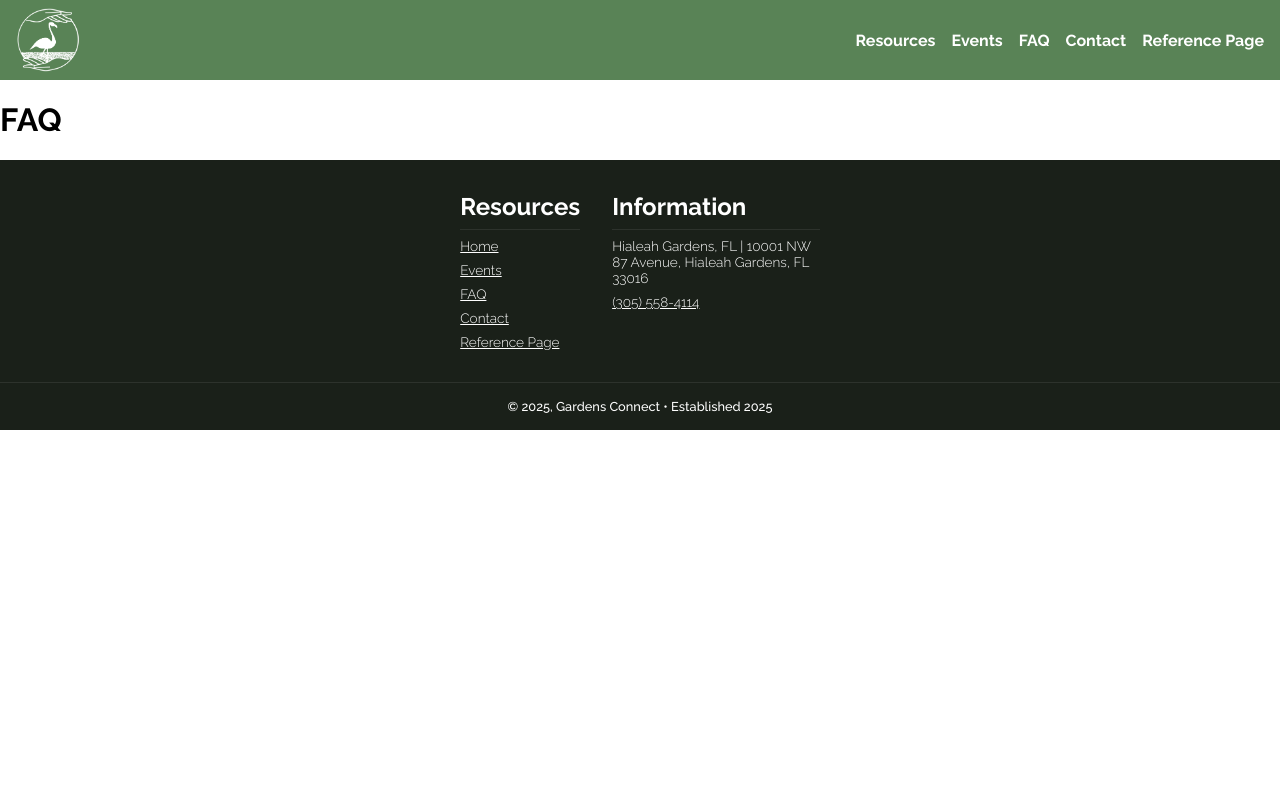
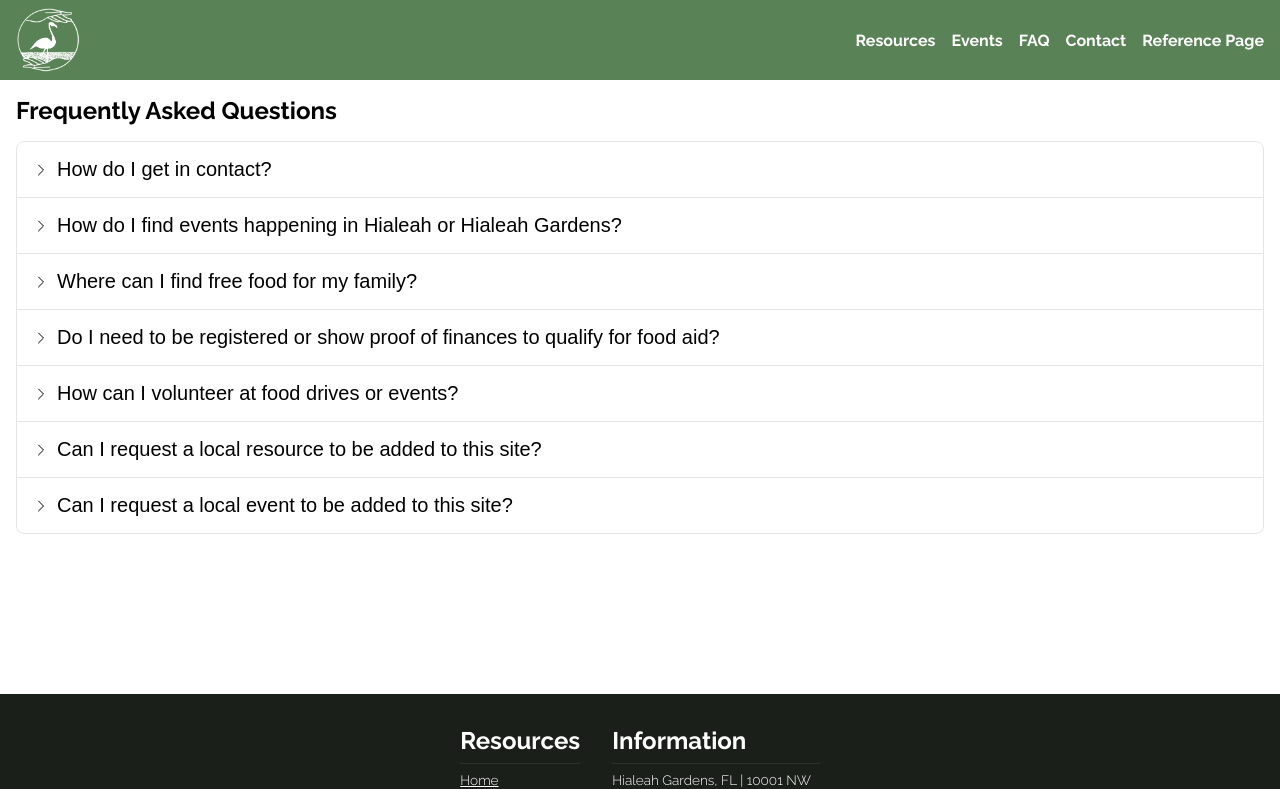
Before and after one commit to pandapog123/hialeah-timeline, a SvelteKit app: page /faq in a window 1280 px wide. Shown: the top 789 px of the page. Built offline with nearby package versions, Linux system fonts and the light colour scheme.

Commit message:
Scaffold for Success Contact Page

```diff
--- a/src/routes/faq/+page.svelte
+++ b/src/routes/faq/+page.svelte
@@ -1 +1,144 @@
-<h1> FAQ </h1>
+<script lang="ts">
+  import type { PageProps } from "./$types";
+
+  let { data }: PageProps = $props();
+
+  let currentFAQ: number | undefined = $state();
+</script>
+
+<section class="faq">
+  <h1>Frequently Asked Questions</h1>
+
+  <ul class="faq-accordion">
+    {#each data.faqs as faq, i}
+      <li class:selected={i === currentFAQ}>
+        <button
+          onclick={() => {
+            if (currentFAQ === i) {
+              currentFAQ = undefined;
+            } else {
+              currentFAQ = i;
+            }
+          }}
+        >
+          <svg
+            xmlns="http://www.w3.org/2000/svg"
+            fill="none"
+            viewBox="0 0 24 24"
+            stroke-width="1.5"
+            stroke="currentColor"
+            class="size-6"
+          >
+            <path
+              stroke-linecap="round"
+              stroke-linejoin="round"
+              d="m8.25 4.5 7.5 7.5-7.5 7.5"
+            />
+          </svg>
+
+          <p class="accordion-title">{faq.title}</p>
+        </button>
+
+        <div class="accordion-content" class:hidden={i !== currentFAQ}>
+          <div class="accordion-content-inner">
+            <div class="accordion-content-padding">
+              {faq.content}
+            </div>
+          </div>
+        </div>
+      </li>
+
+      {#if i !== data.faqs.length - 1}
+        <hr />
+      {/if}
+    {/each}
+  </ul>
+</section>
+
+<style>
+  * {
+    margin: 0;
+  }
+
+  section {
+    padding: 1rem;
+    padding-bottom: 10rem;
+    display: flex;
+    flex-direction: column;
+    gap: 1rem;
+  }
+
+  ul {
+    padding: 0;
+    list-style-type: none;
+  }
+
+  button {
+    background-color: transparent;
+    border: none;
+    padding: 1rem;
+    font-size: 1rem;
+
+    display: flex;
+    gap: 0.5rem;
+    align-items: center;
+    flex: 1;
+  }
+
+  .faq-accordion {
+    overflow: hidden;
+    border-radius: 0.5rem;
+    border: 1px solid rgba(0, 0, 0, 0.1);
+  }
+
+  svg {
+    width: 1rem;
+    height: 1rem;
+
+    transition: transform 200ms ease-in-out;
+  }
+
+  li {
+    display: flex;
+    flex-direction: column;
+  }
+
+  .accordion-title {
+    text-align: left;
+  }
+
+  li.selected svg {
+    transform: rotate(90deg);
+  }
+
+  hr {
+    border: none;
+    border-top: 1px solid rgba(0, 0, 0, 0.1);
+  }
+
+  .accordion-content {
+    display: grid;
+    grid-template-rows: 1fr;
+
+    transition: all 250ms ease-in-out;
+  }
+
+  .accordion-content.hidden {
+    grid-template-rows: 0fr;
+  }
+
+  .accordion-content-inner {
+    overflow: hidden;
+  }
+
+  .accordion-content-padding {
+    padding: 1rem;
+    padding-top: 0;
+  }
+
+  @media (min-width: 650px) {
+    .accordion-title {
+      font-size: 1.25rem;
+    }
+  }
+</style>
--- a/src/routes/faq/+page.ts
+++ b/src/routes/faq/+page.ts
@@ -2,8 +2,47 @@ import type { PageLoad } from "./$types";
 
 export const prerender = true;
 
+interface FAQElement {
+  title: string;
+  content: string;
+}
+
 export const load: PageLoad = async () => {
+  const FAQs: FAQElement[] = [
+    {
+      title: "How do I get in contact?",
+      content:
+        "fjdsakl;fjdskla;fjdklsa; fdlksajfl fjdaskl;f fdjsakl; fjkl;as ffjf fjdksla fjfds f fds dsa dfsa fds afd s f dsaf dsa fdsa fd safdsa fdsa f ds",
+    },
+    {
+      title: "How do I find events happening in Hialeah or Hialeah Gardens?",
+      content: "fjdsakl;fjdskla;fjdklsa;",
+    },
+    {
+      title: "Where can I find free food for my family?",
+      content: "fjdsakl;fjdskla;fjdklsa;",
+    },
+    {
+      title:
+        "Do I need to be registered or show proof of finances to qualify for food aid?",
+      content: "fjdsakl;fjdskla;fjdklsa;",
+    },
+    {
+      title: "How can I volunteer at food drives or events?",
+      content: "fjdsakl;fjdskla;fjdklsa;",
+    },
+    {
+      title: "Can I request a local resource to be added to this site?",
+      content: "fjdsakl;fjdskla;fjdklsa;",
+    },
+    {
+      title: "Can I request a local event to be added to this site?",
+      content: "fjdsakl;fjdskla;fjdklsa;",
+    },
+  ];
+
   return {
-    title: "FAQ"
-  }
+    title: "FAQ",
+    faqs: FAQs,
+  };
 };
```
Also changed, not shown: src/routes/contact/success/+page.svelte (added).
